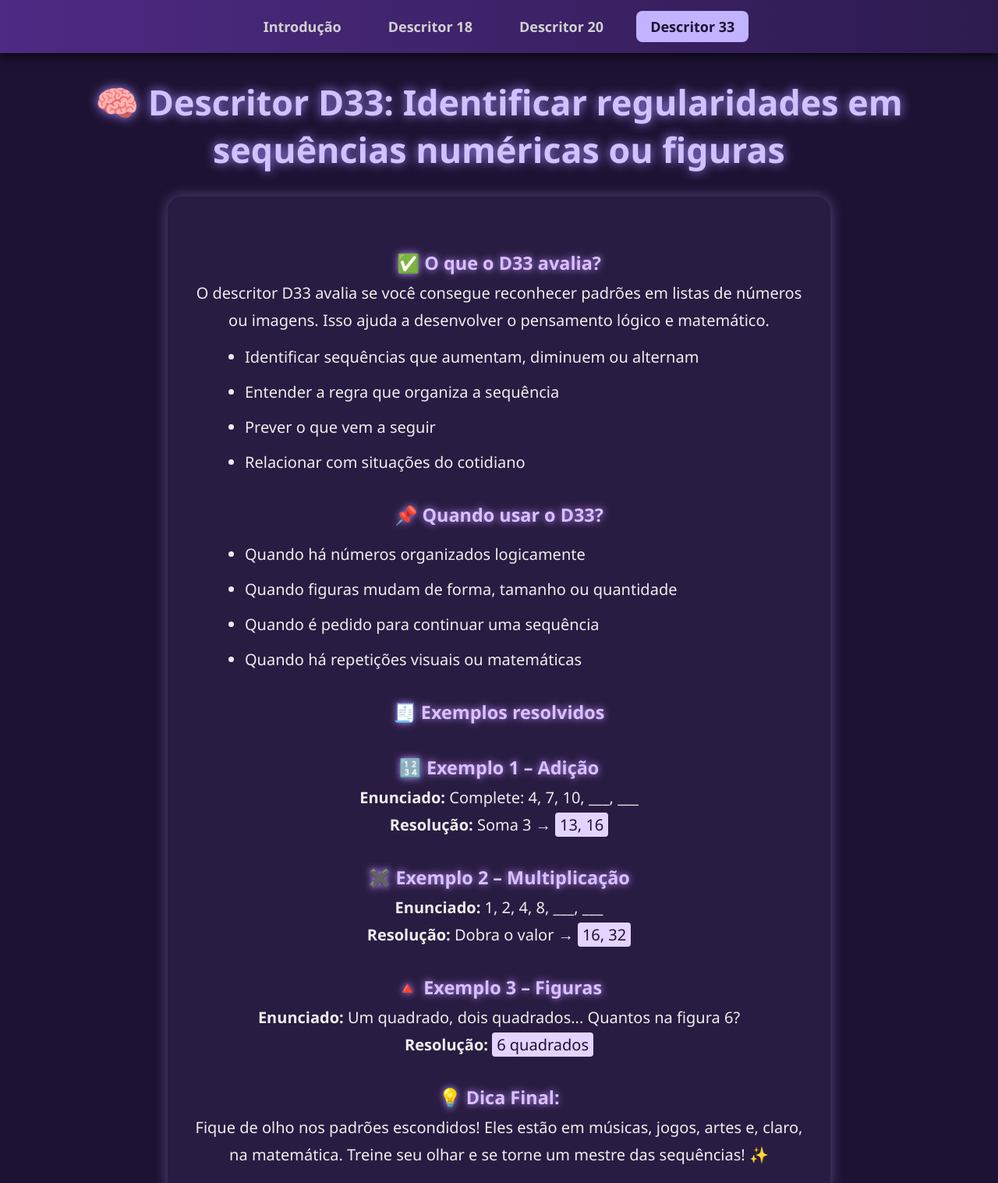
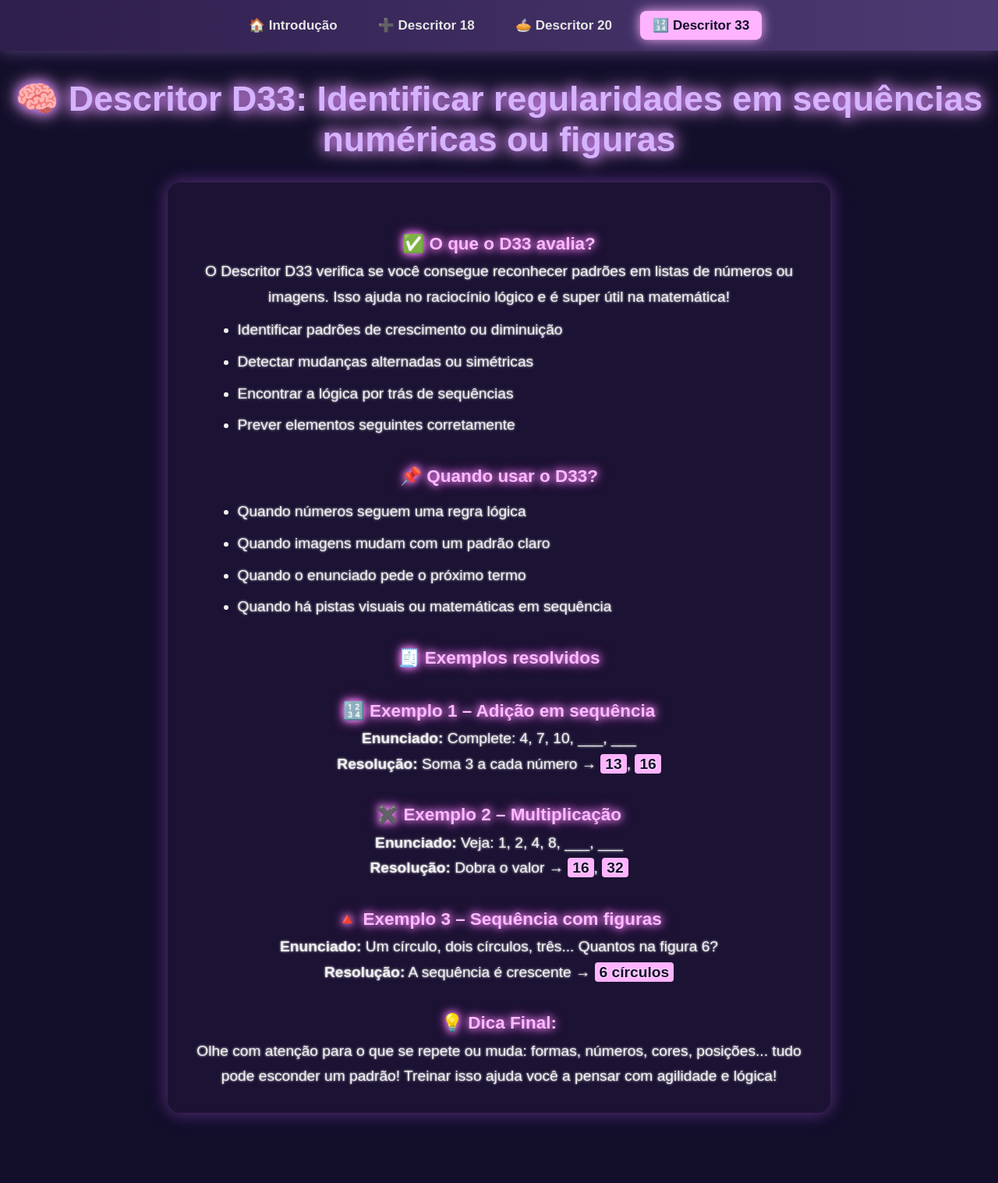
Before and after one commit to KAUAeCOSTA666/descritores, a plain HTML site: page d33.html in a window 1280 px wide. Shown: the top 1517 px of the page at 78% size. After the commit the page ends 1457 px from the top, so only its background shows below. Drawn offline with Linux system fonts and the light colour scheme.

Commit message:
Add files via upload

```diff
--- a/d33.html
+++ b/d33.html
@@ -12,9 +12,9 @@
     }
 
     html, body {
-      font-family: 'Segoe UI', sans-serif;
-      background-color: #1d1233;
-      color: #f2f2f2;
+      font-family: 'Arial', sans-serif;
+      background-color: #130f2a;
+      color: #f0f0f0;
       text-align: center;
     }
 
@@ -23,49 +23,51 @@
       top: 0;
       left: 0;
       right: 0;
-      background: linear-gradient(90deg, #4e2a84, #2d1b4e);
+      background: linear-gradient(to right, #2e1e4d, #4d3a72);
       padding: 14px 20px;
       display: flex;
       justify-content: center;
-      gap: 24px;
-      box-shadow: 0 4px 12px rgba(0, 0, 0, 0.7);
+      gap: 20px;
+      box-shadow: 0 0 20px rgba(204, 153, 255, 0.4);
       z-index: 1000;
     }
 
     nav a {
-      color: #d1d1d1;
+      color: #e6e6e6;
       text-decoration: none;
       font-weight: bold;
-      font-size: 18px;
-      padding: 8px 18px;
+      font-size: 17px;
+      padding: 8px 16px;
       border-radius: 8px;
-      transition: 0.3s;
+      transition: all 0.3s;
     }
 
     nav a:hover {
-      background-color: #6c4bb8;
-      color: white;
+      background-color: #a85eff;
+      color: #130f2a;
+      box-shadow: 0 0 12px #ffb3ff;
     }
 
     nav a.active {
-      background-color: #c1b3ff;
-      color: #1d1233;
+      background-color: #ffb3ff;
+      color: #130f2a;
+      box-shadow: 0 0 15px #ffb3ff;
     }
 
     h1 {
       margin-top: 100px;
       font-size: 2.8rem;
-      color: #d1c1ff;
-      text-shadow: 0 0 14px #a58cff;
+      color: #d5b3ff;
+      text-shadow: 0 0 15px #d580ff, 0 0 25px #ffb3ff;
     }
 
     .container {
-      background-color: #291c42;
+      background-color: #1c1233;
       max-width: 850px;
       margin: 30px auto;
-      border-radius: 18px;
-      padding: 35px;
-      box-shadow: 0 0 18px rgba(200, 180, 255, 0.35);
+      border-radius: 16px;
+      padding: 30px;
+      box-shadow: 0 0 20px rgba(255, 179, 255, 0.25), 0 0 30px rgba(128, 0, 255, 0.2);
       animation: fadeIn 1s ease;
     }
 
@@ -75,33 +77,35 @@
     }
 
     .texto {
-      font-size: 1.25rem;
-      line-height: 1.75;
-      color: #eee;
+      font-size: 1.2rem;
+      line-height: 1.7;
+      color: #f0f0f0;
+      text-shadow: 0 0 3px #fff;
     }
 
     h3 {
-      color: #dabfff;
+      color: #fcbaff;
       margin-top: 30px;
-      text-shadow: 0 0 10px #b892ff;
+      text-shadow: 0 0 10px #ff99ff, 0 0 15px #ff66ff;
     }
 
     ul {
       text-align: left;
-      padding-left: 25px;
-      margin: 12px auto;
+      padding-left: 20px;
+      margin: 10px auto;
       max-width: 90%;
     }
 
     ul li {
-      margin-bottom: 10px;
+      margin-bottom: 8px;
     }
 
     mark {
-      background-color: #e3d3ff;
-      color: #1d1233;
+      background-color: #ffb3ff;
+      color: #130f2a;
       padding: 2px 6px;
       border-radius: 4px;
+      font-weight: bold;
     }
 
     @media (max-width: 600px) {
@@ -129,48 +133,48 @@
 <body>
 
   <nav>
-    <a href="index.html">Introdução</a>
-    <a href="d18.html">Descritor 18</a>
-    <a href="d20.html">Descritor 20</a>
-    <a href="d33.html" class="active">Descritor 33</a>
+    <a href="index.html">🏠 Introdução</a>
+    <a href="d18.html">➕ Descritor 18</a>
+    <a href="d20.html">🥧 Descritor 20</a>
+    <a href="d33.html" class="active">🔢 Descritor 33</a>
   </nav>
 
   <h1 id="titulo">🧠 Descritor D33: Identificar regularidades em sequências numéricas ou figuras</h1>
 
   <div class="container texto" id="texto">
     <h3>✅ O que o D33 avalia?</h3>
-    <p>O descritor D33 avalia se você consegue reconhecer padrões em listas de números ou imagens. Isso ajuda a desenvolver o pensamento lógico e matemático.</p>
+    <p>O Descritor D33 verifica se você consegue reconhecer padrões em listas de números ou imagens. Isso ajuda no raciocínio lógico e é super útil na matemática!</p>
     <ul>
-      <li>Identificar sequências que aumentam, diminuem ou alternam</li>
-      <li>Entender a regra que organiza a sequência</li>
-      <li>Prever o que vem a seguir</li>
-      <li>Relacionar com situações do cotidiano</li>
+      <li>Identificar padrões de crescimento ou diminuição</li>
+      <li>Detectar mudanças alternadas ou simétricas</li>
+      <li>Encontrar a lógica por trás de sequências</li>
+      <li>Prever elementos seguintes corretamente</li>
     </ul>
 
     <h3>📌 Quando usar o D33?</h3>
     <ul>
-      <li>Quando há números organizados logicamente</li>
-      <li>Quando figuras mudam de forma, tamanho ou quantidade</li>
-      <li>Quando é pedido para continuar uma sequência</li>
-      <li>Quando há repetições visuais ou matemáticas</li>
+      <li>Quando números seguem uma regra lógica</li>
+      <li>Quando imagens mudam com um padrão claro</li>
+      <li>Quando o enunciado pede o próximo termo</li>
+      <li>Quando há pistas visuais ou matemáticas em sequência</li>
     </ul>
 
     <h3>🧾 Exemplos resolvidos</h3>
 
-    <h3>🔢 Exemplo 1 – Adição</h3>
+    <h3>🔢 Exemplo 1 – Adição em sequência</h3>
     <p><strong>Enunciado:</strong> Complete: 4, 7, 10, ___, ___</p>
-    <p><strong>Resolução:</strong> Soma 3 → <mark>13, 16</mark></p>
+    <p><strong>Resolução:</strong> Soma 3 a cada número → <mark>13</mark>, <mark>16</mark></p>
 
     <h3>✖️ Exemplo 2 – Multiplicação</h3>
-    <p><strong>Enunciado:</strong> 1, 2, 4, 8, ___, ___</p>
-    <p><strong>Resolução:</strong> Dobra o valor → <mark>16, 32</mark></p>
+    <p><strong>Enunciado:</strong> Veja: 1, 2, 4, 8, ___, ___</p>
+    <p><strong>Resolução:</strong> Dobra o valor → <mark>16</mark>, <mark>32</mark></p>
 
-    <h3>🔺 Exemplo 3 – Figuras</h3>
-    <p><strong>Enunciado:</strong> Um quadrado, dois quadrados... Quantos na figura 6?</p>
-    <p><strong>Resolução:</strong> <mark>6 quadrados</mark></p>
+    <h3>🔺 Exemplo 3 – Sequência com figuras</h3>
+    <p><strong>Enunciado:</strong> Um círculo, dois círculos, três... Quantos na figura 6?</p>
+    <p><strong>Resolução:</strong> A sequência é crescente → <mark>6 círculos</mark></p>
 
     <h3>💡 Dica Final:</h3>
-    <p>Fique de olho nos padrões escondidos! Eles estão em músicas, jogos, artes e, claro, na matemática. Treine seu olhar e se torne um mestre das sequências! ✨</p>
+    <p>Olhe com atenção para o que se repete ou muda: formas, números, cores, posições... tudo pode esconder um padrão! Treinar isso ajuda você a pensar com agilidade e lógica!</p>
   </div>
 
   <script>
```
Also changed, not shown: d20.html (+4 -4 lines).
